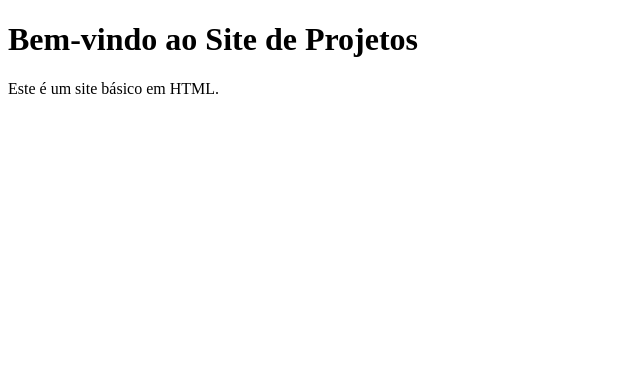
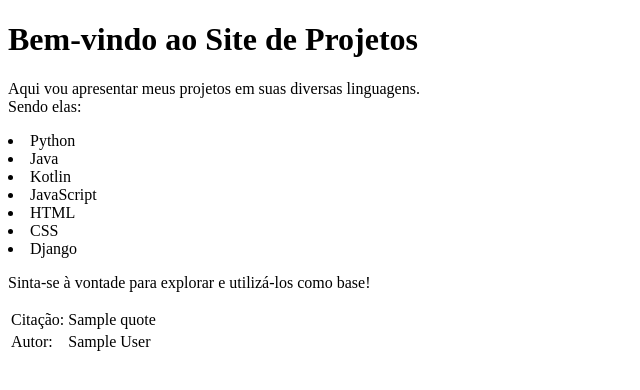
Before and after one commit to KauanJPK/Projetos, a Django app: template ProjectsSite/SiteDeProjetos/home/templates/entrada.html in a window 1280 px wide. Shown: the top 390 px of the page, without its empty margins (0-640 px from the left). Run offline with Django 5.2, Linux system fonts and the light colour scheme; the template is opened without the code that fills it: most values are stand-ins (such as "Sample title", 1, 10 or a date in 2020).

Commit message:
Site - 0.1.1

```diff
--- a/ProjectsSite/SiteDeProjetos/SiteDeProjetos/settings.py
+++ b/ProjectsSite/SiteDeProjetos/SiteDeProjetos/settings.py
@@ -11,7 +11,7 @@ https://docs.djangoproject.com/en/5.2/ref/settings/
 """
 
 from pathlib import Path
-
+import os
 # Build paths inside the project like this: BASE_DIR / 'subdir'.
 BASE_DIR = Path(__file__).resolve().parent.parent
 
@@ -116,6 +116,9 @@ USE_TZ = True
 # https://docs.djangoproject.com/en/5.2/howto/static-files/
 
 STATIC_URL = 'static/'
+STATICFILES_DIRS = [
+    os.path.join(BASE_DIR, "static"),
+]
 
 # Default primary key field type
 # https://docs.djangoproject.com/en/5.2/ref/settings/#default-auto-field
--- a/ProjectsSite/SiteDeProjetos/SiteDeProjetos/urls.py
+++ b/ProjectsSite/SiteDeProjetos/SiteDeProjetos/urls.py
@@ -4,5 +4,5 @@ from home.views import entrada
 
 urlpatterns = [
     path('admin/', admin.site.urls),
-    path('home/', entrada),
+    path('home/', entrada, name='entrada'),
 ]
--- a/ProjectsSite/SiteDeProjetos/home/templates/entrada.html
+++ b/ProjectsSite/SiteDeProjetos/home/templates/entrada.html
@@ -1,11 +1,38 @@
+
 <!DOCTYPE html>
 <html lang="pt-br">
 <head>
     <meta charset="UTF-8">
-    <title>Página Inicial</title>
+    <title name="hptitle">Bem-vindo ao Site de Projetos - KauanJPK</title>
 </head>
 <body>
     <h1>Bem-vindo ao Site de Projetos</h1>
-    <p>Este é um site básico em HTML.</p>
+    <table>
+    <p>Aqui vou apresentar meus projetos em suas diversas linguagens. <br>
+        Sendo elas:
+        <br>
+            <li>Python</li>
+            <li>Java</li>
+            <li>Kotlin</li>
+            <li>JavaScript</li>
+            <li>HTML</li>
+            <li>CSS</li>
+            <li>Django</li>
+
+    </p>
+    <p>Sinta-se à vontade para explorar e utilizá-los como base!</p>
+    </table>
+    <div>
+    <table>
+        <tr>
+            <td>Citação:</td>
+            <td>{{ quote }}</td>
+        </tr>
+        <tr>
+            <td>Autor:</td>
+            <td>{{ author }}</td>
+        </tr>
+    </table>
+    </div>
 </body>
 </html>
```
Also changed, not shown: ProjectsSite/SiteDeProjetos/home/views.py (+30 -2 lines), 2 other files.
